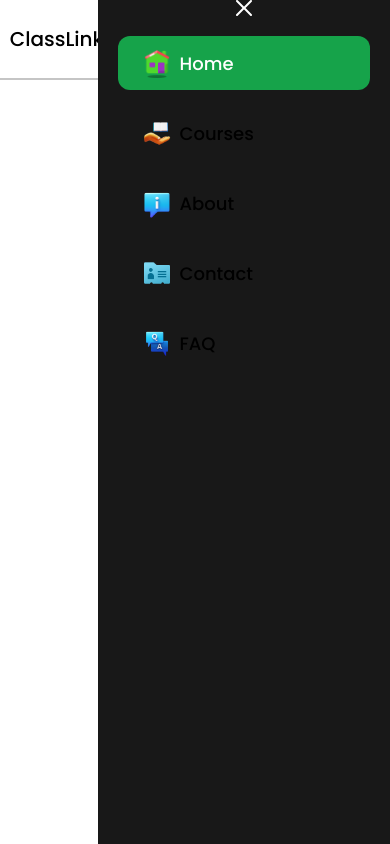
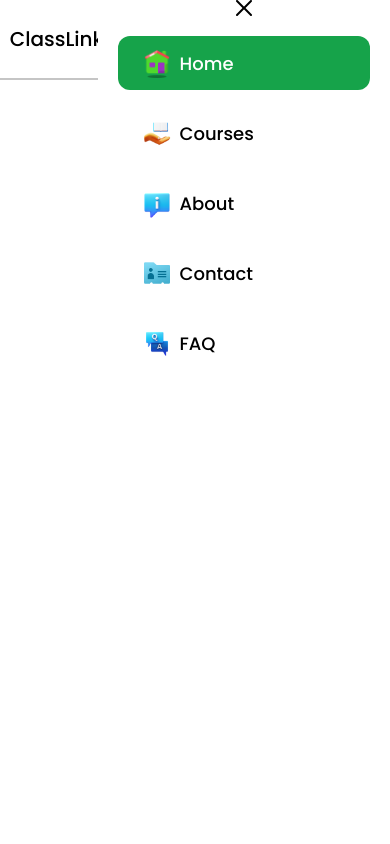
Before and after one commit to Aniruddha-Gade/ClassLink__Learn-Chat-Play, a Next.js app in the folder client/: page / in a window 390 px wide. Both pictures are taken after a click on the button 365 px from the left and 36 px from the top of the page. Built offline with nearby package versions, Linux system fonts and the light colour scheme; grey boxes are pictures that could not be loaded.

Commit message:
update mobile menu style

```diff
--- a/client/app/components/Header.tsx
+++ b/client/app/components/Header.tsx
@@ -56,7 +56,9 @@ const Header: FC<HeaderProps> = ({ activeItem }) => {
                                 isMobile={false}
                                 activeItem={activeItem}
                             />
+                           {/* change theme */}
                             <ThemeSwitcher />
+
                             {/* profile */}
                             <Image
                                 className="cursor-pointer"
@@ -66,10 +68,8 @@ const Header: FC<HeaderProps> = ({ activeItem }) => {
                                 alt="Profile Icon"
                             />
 
-
-
                             {/* show only for mobile devices */}
-                            <div className='800px:hidden'>
+                            <div className='800px:hidden flex items-center '>
                                 <MobileMenu activeItem={activeItem} />
                             </div>
 
--- a/client/app/utils/MobileMenu.tsx
+++ b/client/app/utils/MobileMenu.tsx
@@ -16,8 +16,6 @@ import {
 
 
 type MobileMenuProps = {
-    // open: boolean;
-    // setOpen: (open: boolean) => void;
     activeItem: number;
 }
 
@@ -42,13 +40,15 @@ const MobileMenu: FC<MobileMenuProps> = ({ activeItem }) => {
                 isOpen={isOpen}
                 placement="right"
                 onClose={onClose}
-            // closeOnOverlayClick={true}
-            // finalFocusRef={btnRef}
+                closeOnOverlayClick={true}
+                finalFocusRef={btnRef}
             >
                 <DrawerOverlay />
 
 
-                <DrawerContent style={{ background: '#181818', color: 'white', maxWidth: '75vw' }}>
+                <DrawerContent
+                    className='dark:bg-[#181818] bg-white max-w-[75vw]'
+                >
                     <DrawerCloseButton />
 
                     <DrawerHeader style={{ marginTop: '20px' }}></DrawerHeader>
```
